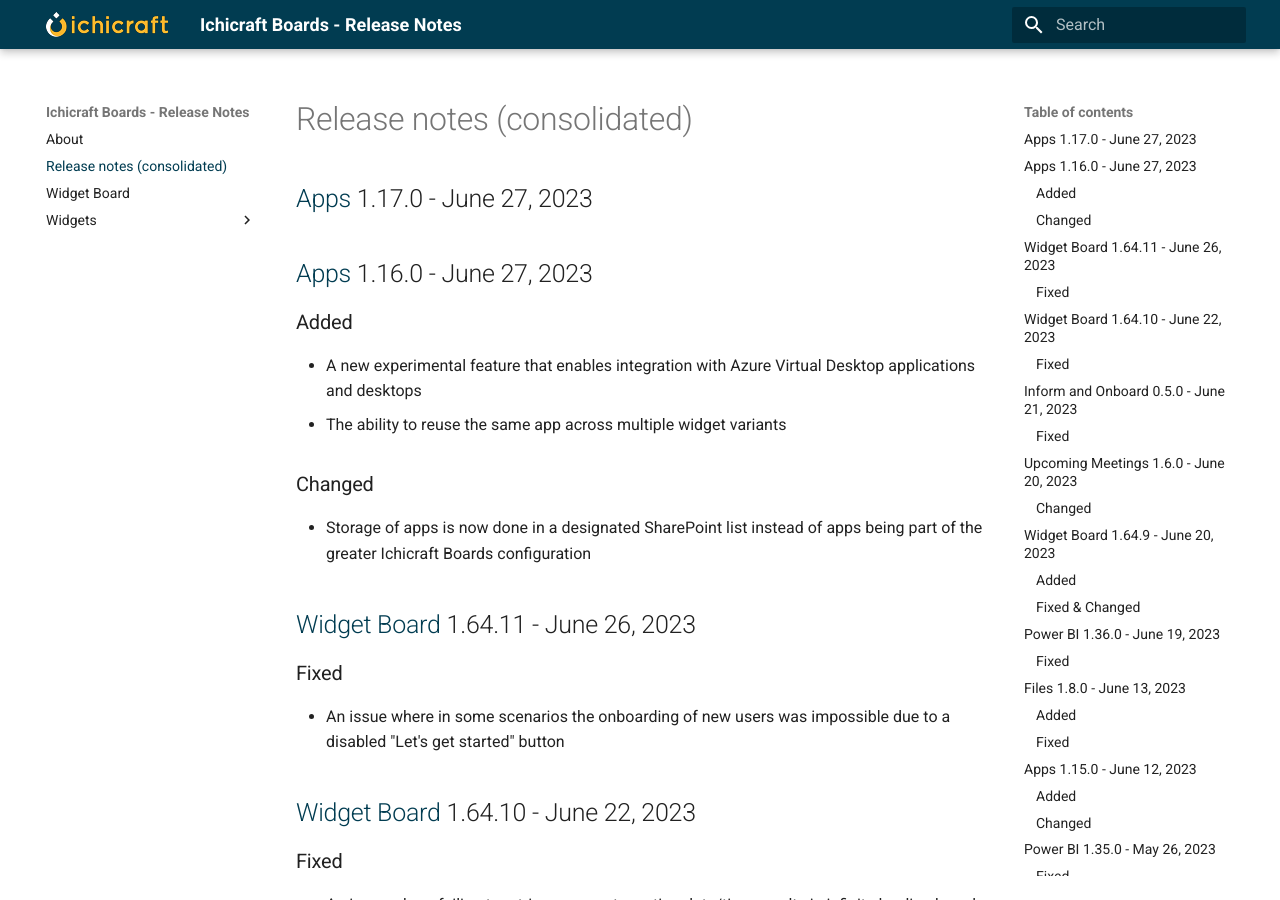
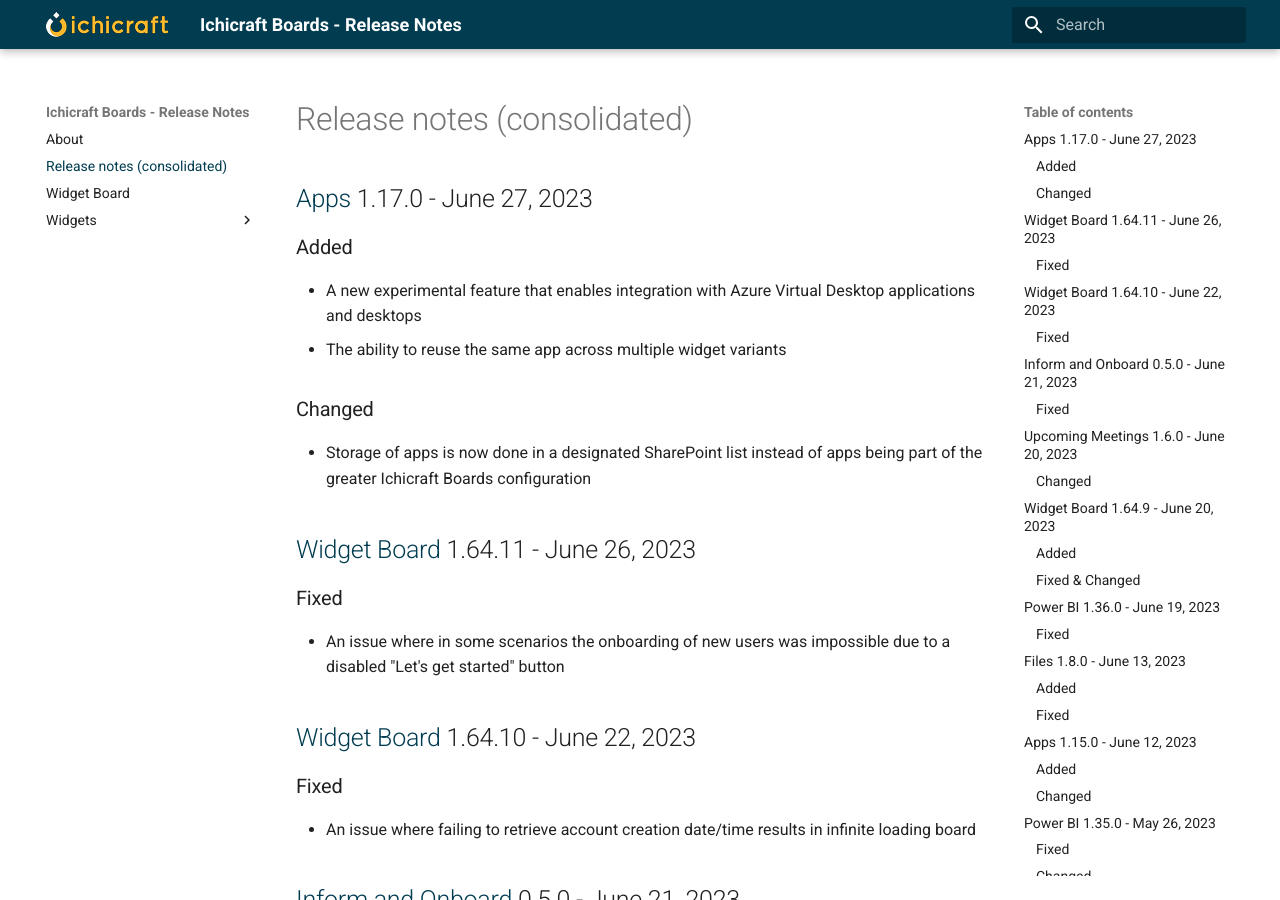
Before and after one commit to ichicraft/widgets-docs, an MkDocs documentation site: the page built from docs/Release-notes-(consolidated).md, in a window 1280 px wide and 900 px high. Built offline with MkDocs 1.6.1 and Material for MkDocs 9.7.7, drawn with Linux system fonts in a browser that asks for light colours.

Commit message:
small update in version

```diff
--- a/docs/Release-notes-(consolidated).md
+++ b/docs/Release-notes-(consolidated).md
@@ -1,8 +1,4 @@
 ## [Apps](./Widgets/Apps.md) 1.17.0 - June 27, 2023
-
-
-
-## [Apps](./Widgets/Apps.md) 1.16.0 - June 27, 2023
 
 ### Added
 - A new experimental feature that enables integration with Azure Virtual Desktop applications and desktops
--- a/docs/Widgets/Apps.md
+++ b/docs/Widgets/Apps.md
@@ -1,8 +1,4 @@
 ## 1.17.0 - June 27, 2023
-
-
-
-## 1.16.0 - June 27, 2023
 
 ### Added
 - A new experimental feature that enables integration with Azure Virtual Desktop applications and desktops
```
